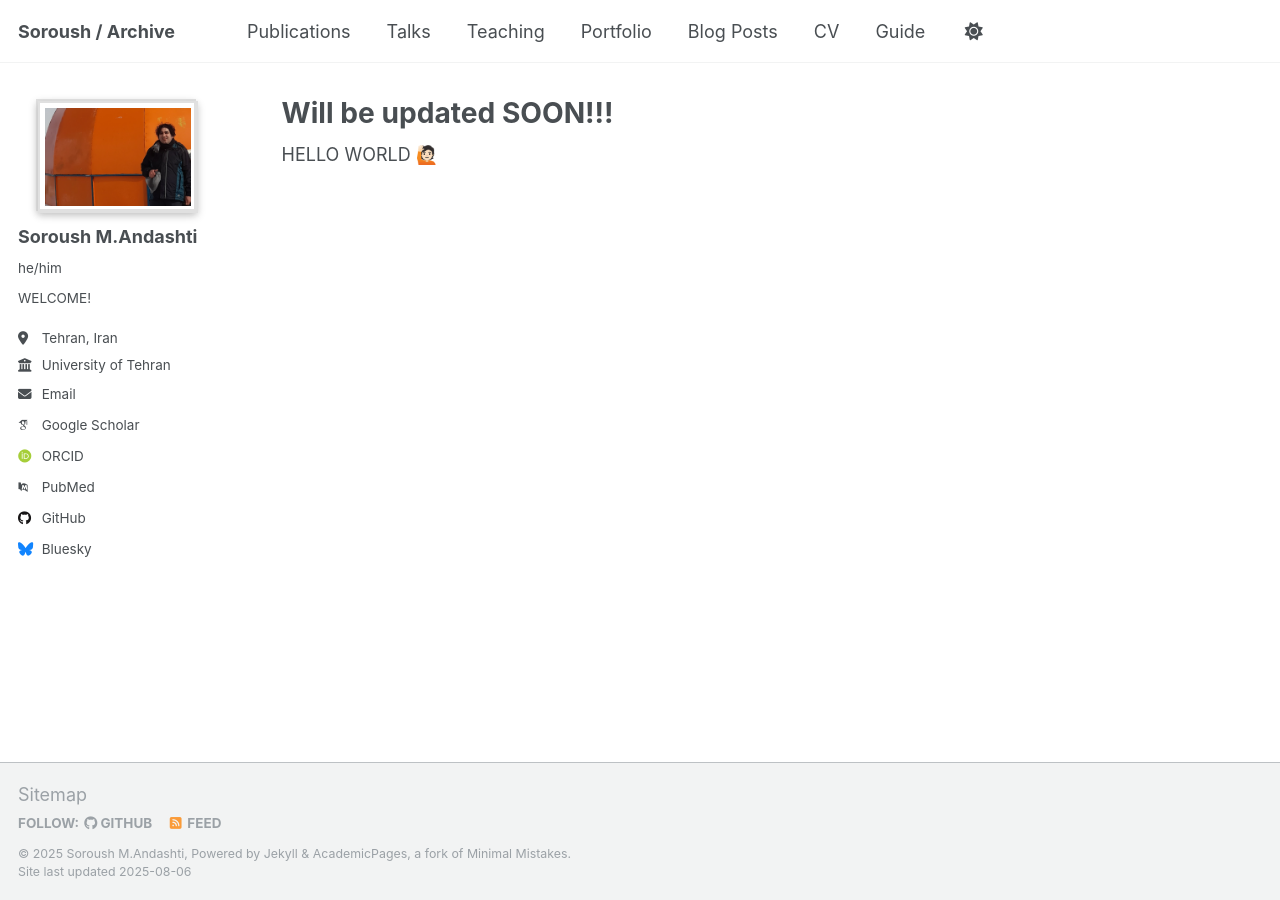
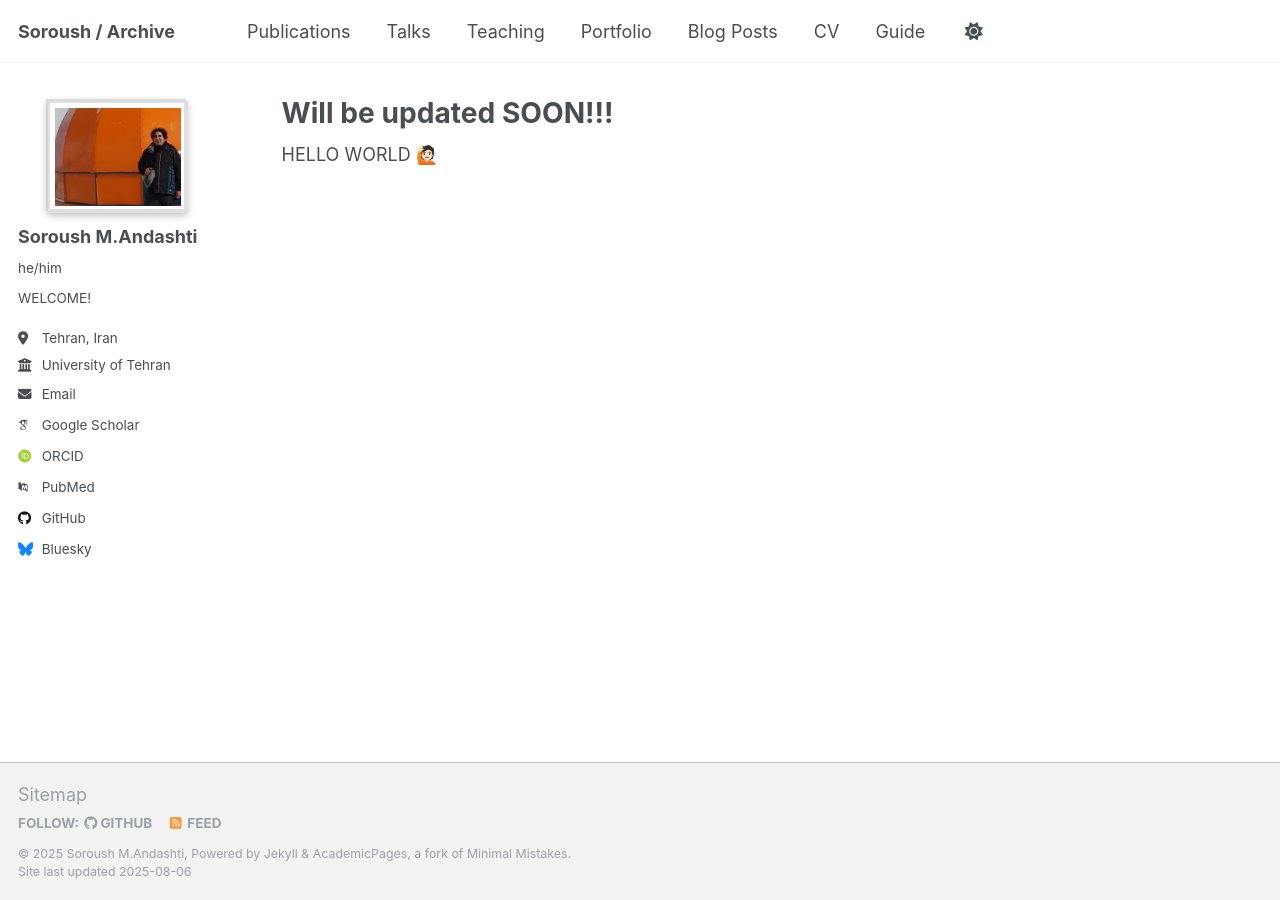
Before and after one commit to soroush-ma/Soroush-Archive, a Jekyll site: the page built from _pages/about.md, in a window 1280 px wide. Built offline with Jekyll 4.4.1, drawn with Linux system fonts in a browser that asks for light colours; some web fonts are replaced; a script that is not in the unit is left out.

Commit message:
Update main.scss

```diff
--- a/assets/css/main.scss
+++ b/assets/css/main.scss
@@ -41,7 +41,7 @@
     "vendor/font-awesome/brands"
 ;
 .author__avatar {
-  width: 160px !important;
+  width: 140px !important;
   height: 112px !important;
   object-fit: cover !important;
   border-radius: 0 !important;
```
